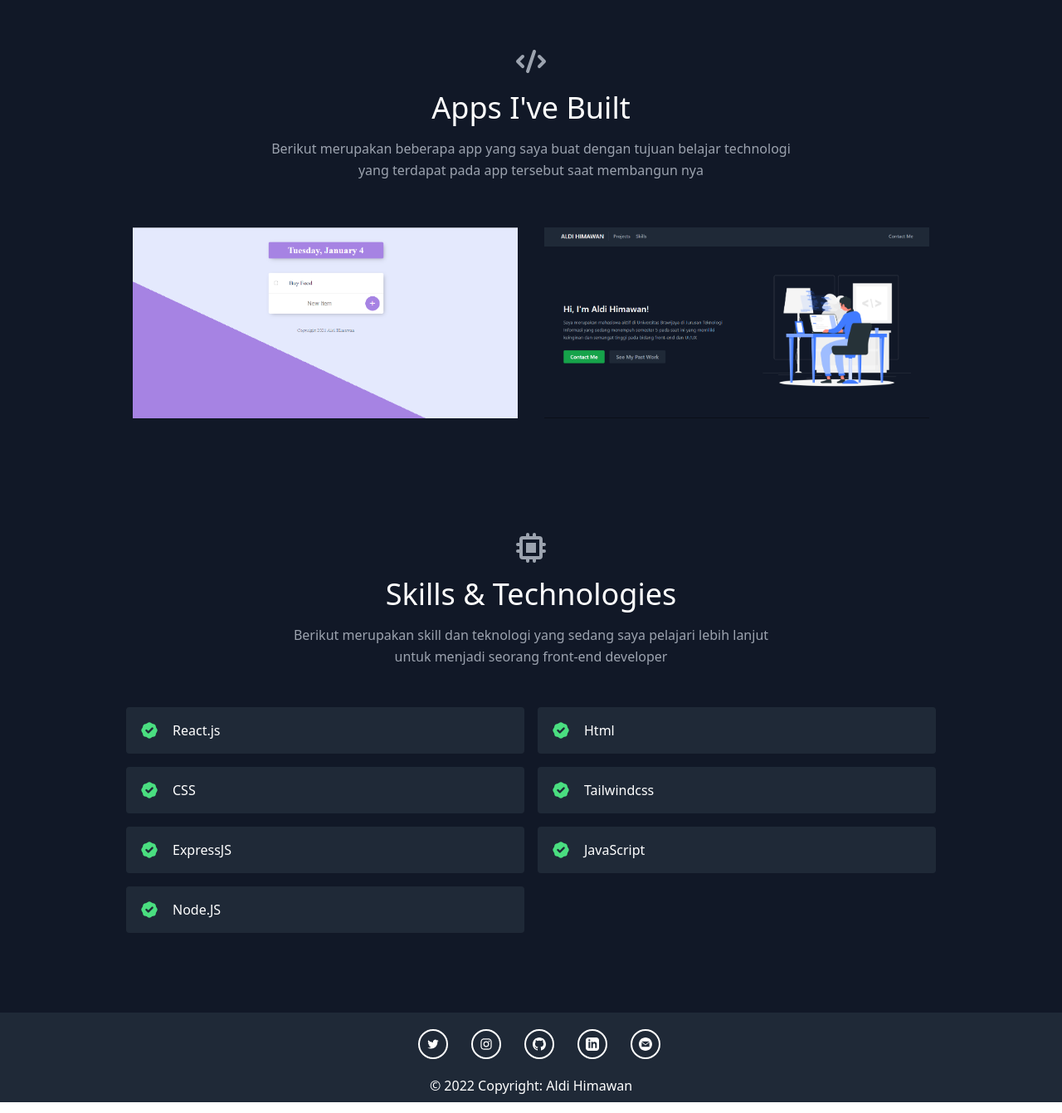
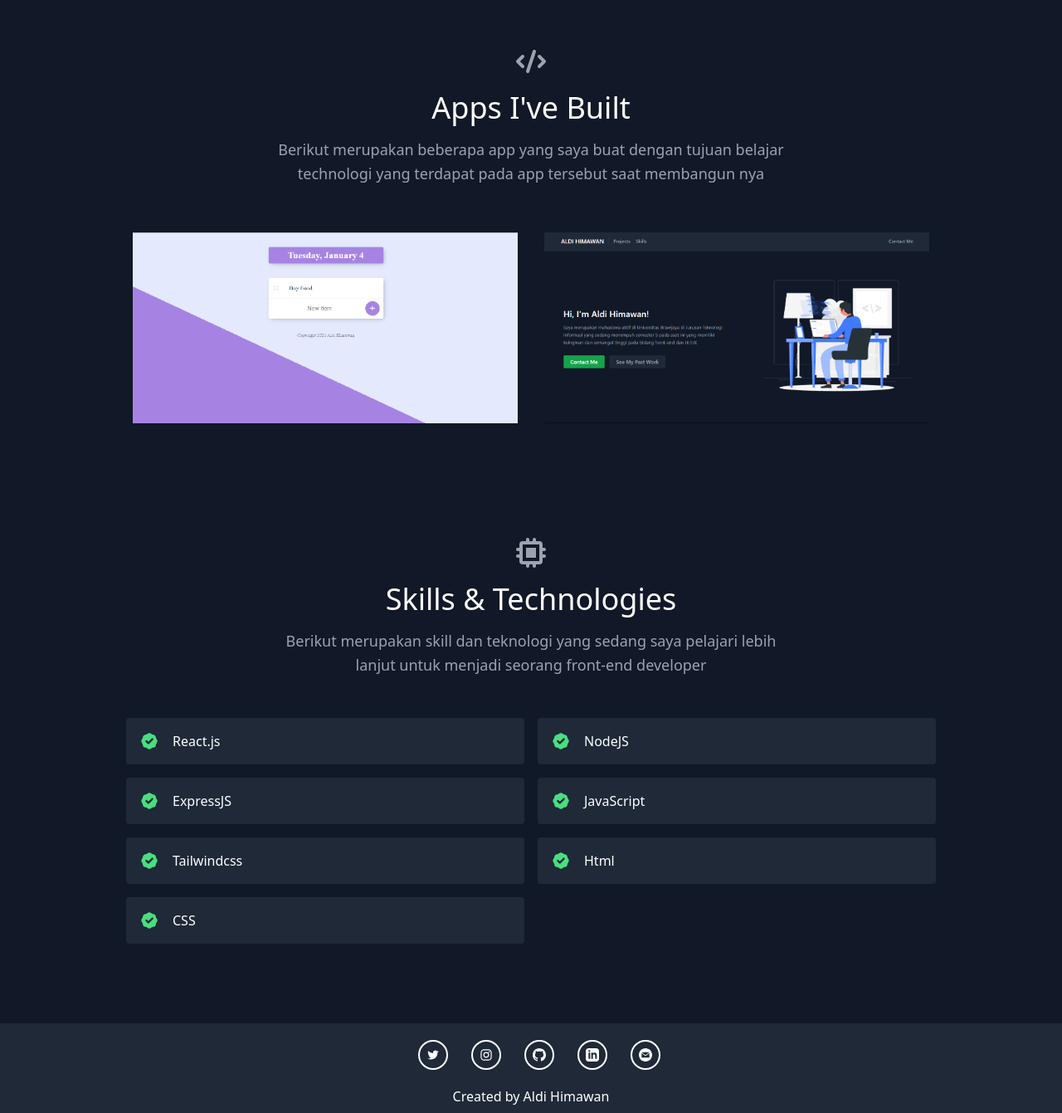
Before and after one commit to Aldi-H/portofolio-web, a React (Create React App) app: page / in a window 1280 px wide. Shown: the part 657-1998 px from the top of the page at 83% size. Built offline with nearby package versions, Linux system fonts and the light colour scheme.

Commit message:
edit some style

```diff
--- a/src/components/Contact.js
+++ b/src/components/Contact.js
@@ -9,7 +9,7 @@ const Contact = () => {
             <a
               key={socialMedia}
               href={socialMedia.link}
-              className="rounded-full ml-6 border-2 border-white text-white leading-normal uppercase hover:bg-black hover:bg-opacity-5 focus:outline-none focus:ring-0 transition duration-150 ease-in-out w-9 h-9 m-1"
+              className="rounded-full ml-6 border-2 border-white text-white leading-normal uppercase hover:bg-black hover:bg-opacity-5 focus:outline-none focus:ring-0 hover:-translate-y-1 hover:scale-110 transition duration-300 ease-in-out w-9 h-9 m-1"
             >
               <svg
                 className="w-4 h-full mx-auto"
@@ -22,9 +22,7 @@ const Contact = () => {
             </a>
           ))}
         </div>
-        <div class="text-center bg-gray-800 pb-2">
-          © 2022 Copyright: Aldi Himawan
-        </div>
+        <div class="text-center bg-gray-800 pb-2">Created by Aldi Himawan</div>
       </div>
     </footer>
   );
--- a/src/components/Home.js
+++ b/src/components/Home.js
@@ -9,7 +9,7 @@ const Home = () => {
           <h1 className="title-font sm:text-3xl text-2xl mb-4 font-medium text-white">
             Hi, I'm Aldi Himawan!
           </h1>
-          <p className="mb-8 leading-relaxed">
+          <p className="text-lg font-medium mb-8 leading-relaxed">
             Saya merupakan mahasiswa aktif di Universitas Brawijaya di Jurusan
             Teknologi Informasi yang sedang menempuh semester 5 pada saat ini
             yang memiliki keinginan dan semangat tinggi pada bidang front-end
--- a/src/components/Projects.js
+++ b/src/components/Projects.js
@@ -10,7 +10,7 @@ const Projects = () => {
           <h1 className="text-3xl sm:text-4xl font-medium title-font mb-4 text-white">
             Apps I've Built
           </h1>
-          <p className="lg:w-2/3 mx-auto leading-relaxed text-base font-medium">
+          <p className="lg:w-2/3 mx-auto leading-relaxed text-lg font-medium">
             Berikut merupakan beberapa app yang saya buat dengan tujuan belajar
             technologi yang terdapat pada app tersebut saat membangun nya
           </p>
--- a/src/components/Skills.js
+++ b/src/components/Skills.js
@@ -10,7 +10,7 @@ const Skills = () => {
           <h1 className="text-3xl sm:text-4xl font-medium title-font text-white mb-4">
             Skills &amp; Technologies
           </h1>
-          <p className="text-base font-medium leading-relaxed xl:w-2/4 lg:w-3/4 mx-auto">
+          <p className="text-lg font-medium leading-relaxed xl:w-2/4 lg:w-3/4 mx-auto">
             Berikut merupakan skill dan teknologi yang sedang saya pelajari
             lebih lanjut untuk menjadi seorang front-end developer
           </p>
--- a/src/data.js
+++ b/src/data.js
@@ -1,11 +1,11 @@
 export const skills = [
   "React.js",
+  "NodeJS",
+  "ExpressJS",
+  "JavaScript",
+  "Tailwindcss",
   "Html",
   "CSS",
-  "Tailwindcss",
-  "ExpressJS",
-  "JavaScript",
-  "Node.JS",
 ];
 
 export const projects = [
--- a/src/index.css
+++ b/src/index.css
@@ -2,16 +2,31 @@
 @tailwind components;
 @tailwind utilities;
 
-/* body {
-  margin: 0;
-  font-family: -apple-system, BlinkMacSystemFont, "Segoe UI", "Roboto", "Oxygen",
-    "Ubuntu", "Cantarell", "Fira Sans", "Droid Sans", "Helvetica Neue",
-    sans-serif;
-  -webkit-font-smoothing: antialiased;
-  -moz-osx-font-smoothing: grayscale;
+::-webkit-scrollbar {
+  width: 12px;
+  height: 12px;
 }
 
-code {
-  font-family: source-code-pro, Menlo, Monaco, Consolas, "Courier New",
-    monospace;
-} */
+/* Track */
+::-webkit-scrollbar-track {
+  border-radius: 100vh;
+  background: #edf2f7;
+}
+
+/* Handle */
+::-webkit-scrollbar-thumb {
+  background: #adb9c5;
+  border-radius: 100vh;
+  border: 3px solid #edf2f7;
+}
+
+/* Handle on hover */
+::-webkit-scrollbar-thumb:hover {
+  background: #a4b4c7;
+}
+
+/* div.myautoscroll:hover {
+  overflow: auto;
+  padding-right: 1px;
+}
+ */
```
